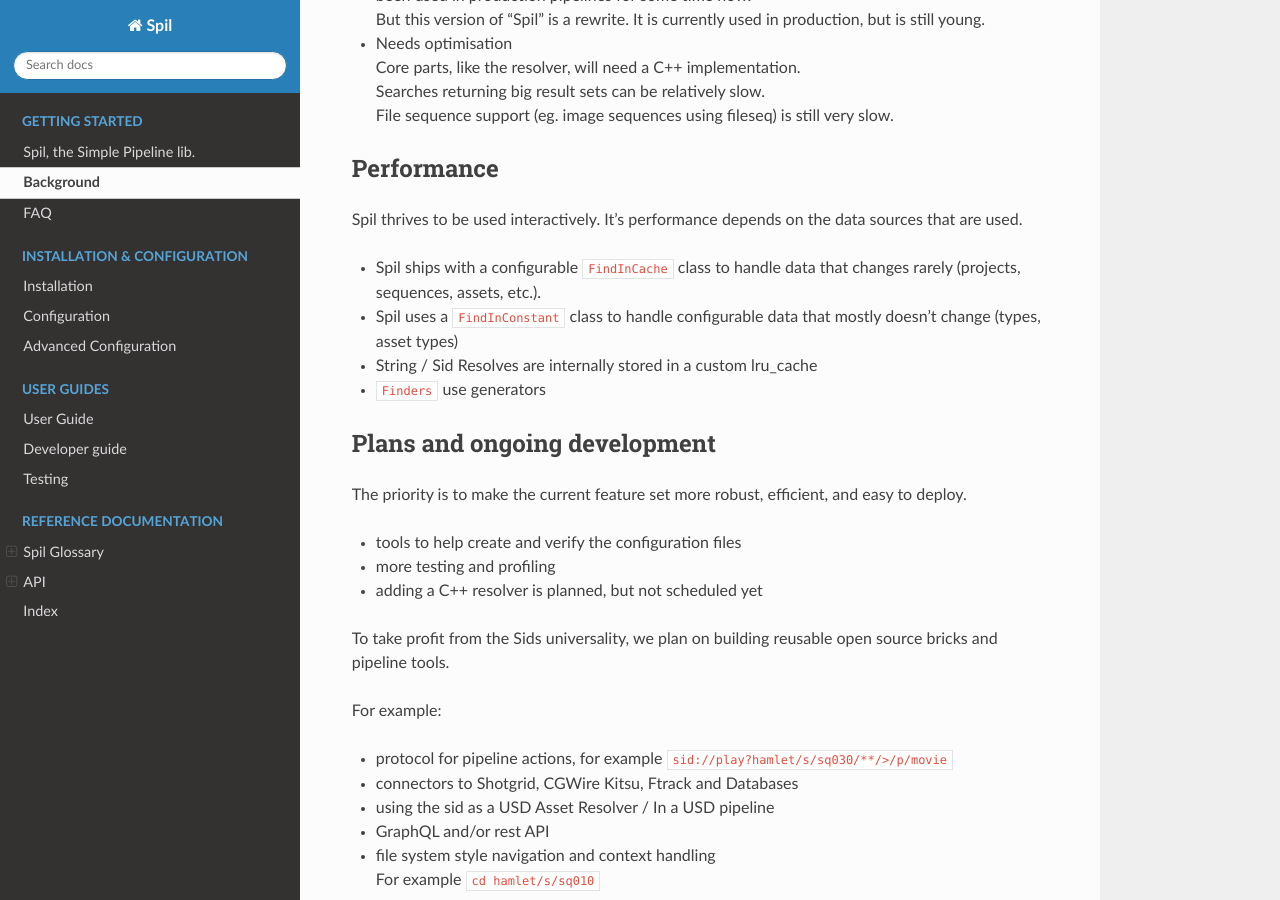
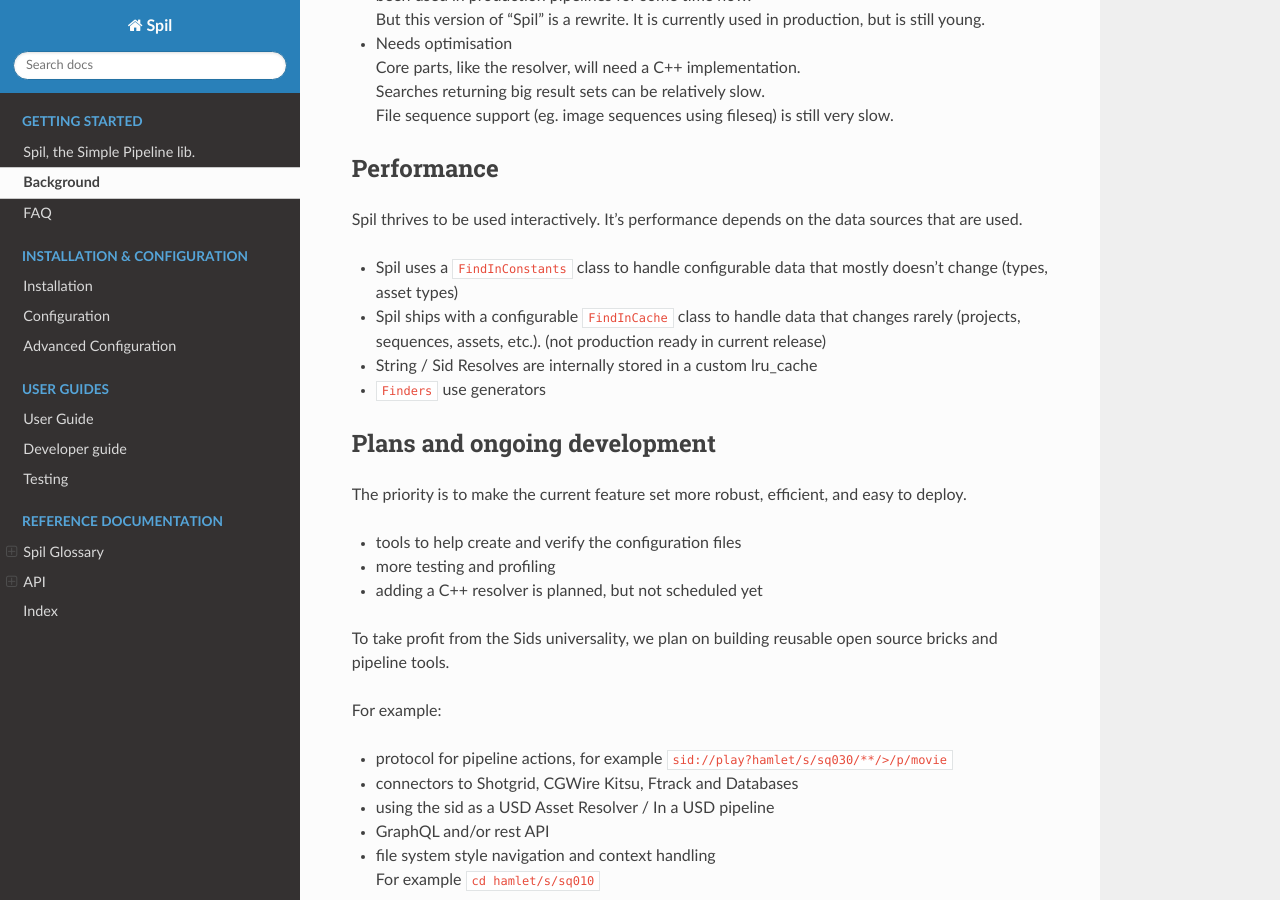
Before and after one commit to MichaelHaussmann/spil, a Sphinx documentation site: the page built from docs/background.md, in a window 1280 px wide and 900 px high, scrolled down 2066 px. Built offline with Sphinx 7.4.7 and the Read the Docs theme 2.0.0, drawn with Linux system fonts in a browser that asks for light colours.

Commit message:
doc updates

```diff
--- a/docs/background.md
+++ b/docs/background.md
@@ -97,8 +97,9 @@ Spil aims to be : flexible, pragmatic, simple - and reliable.
 Spil thrives to be used interactively.
 It's performance depends on the data sources that are used.
 
+- Spil uses a `FindInConstants` class to handle configurable data that mostly doesn't change (types, asset types)
 - Spil ships with a configurable `FindInCache` class to handle data that changes rarely (projects, sequences, assets, etc.).
-- Spil uses a `FindInConstant` class to handle configurable data that mostly doesn't change (types, asset types)
+  (not production ready in current release)
 - String / Sid Resolves are internally stored in a custom lru_cache
 - `Finders` use generators
 
```
Also changed, not shown: README.md (+5 -4 lines), docs/wait.md (deleted, +0 -6 lines).
